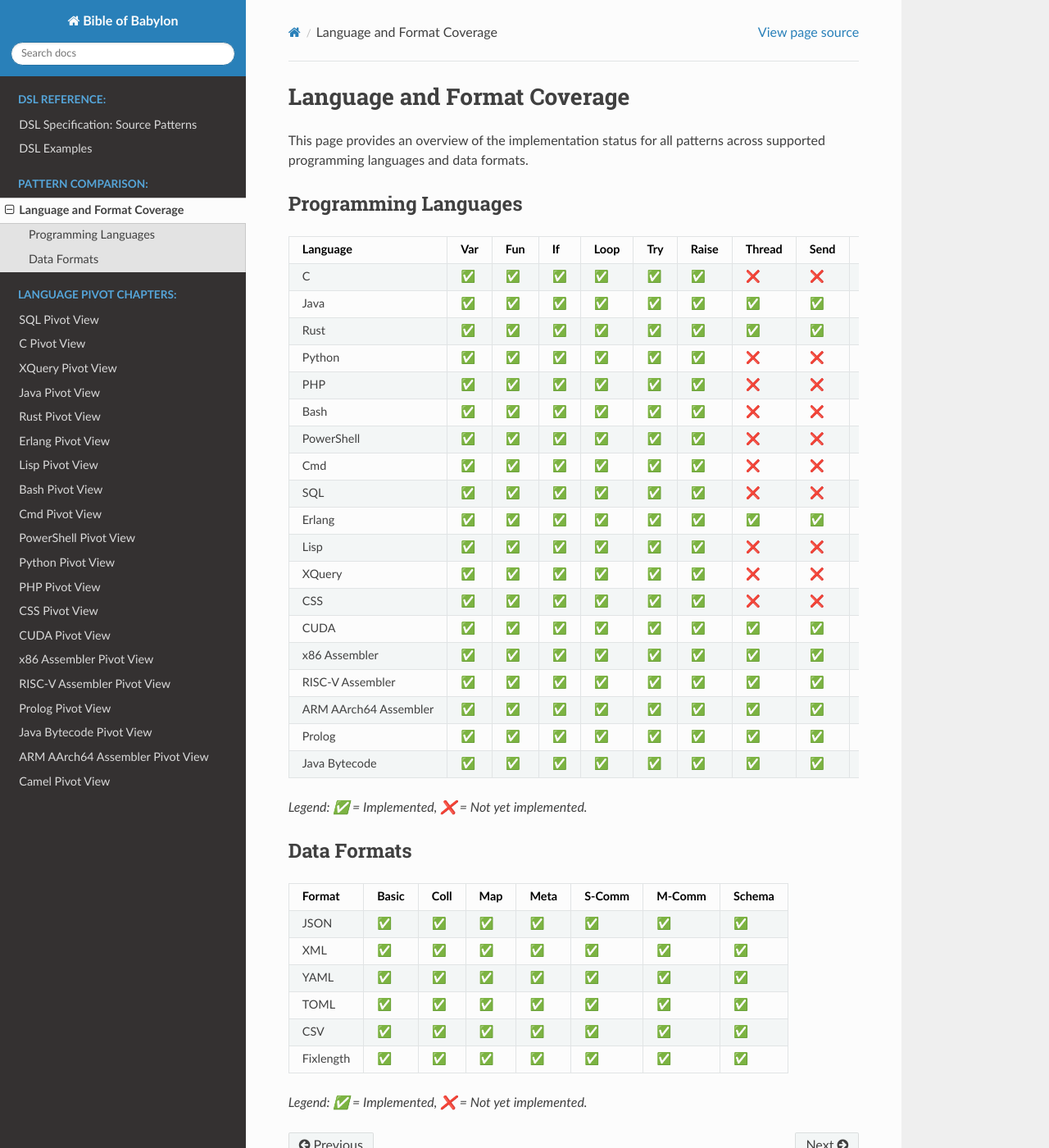
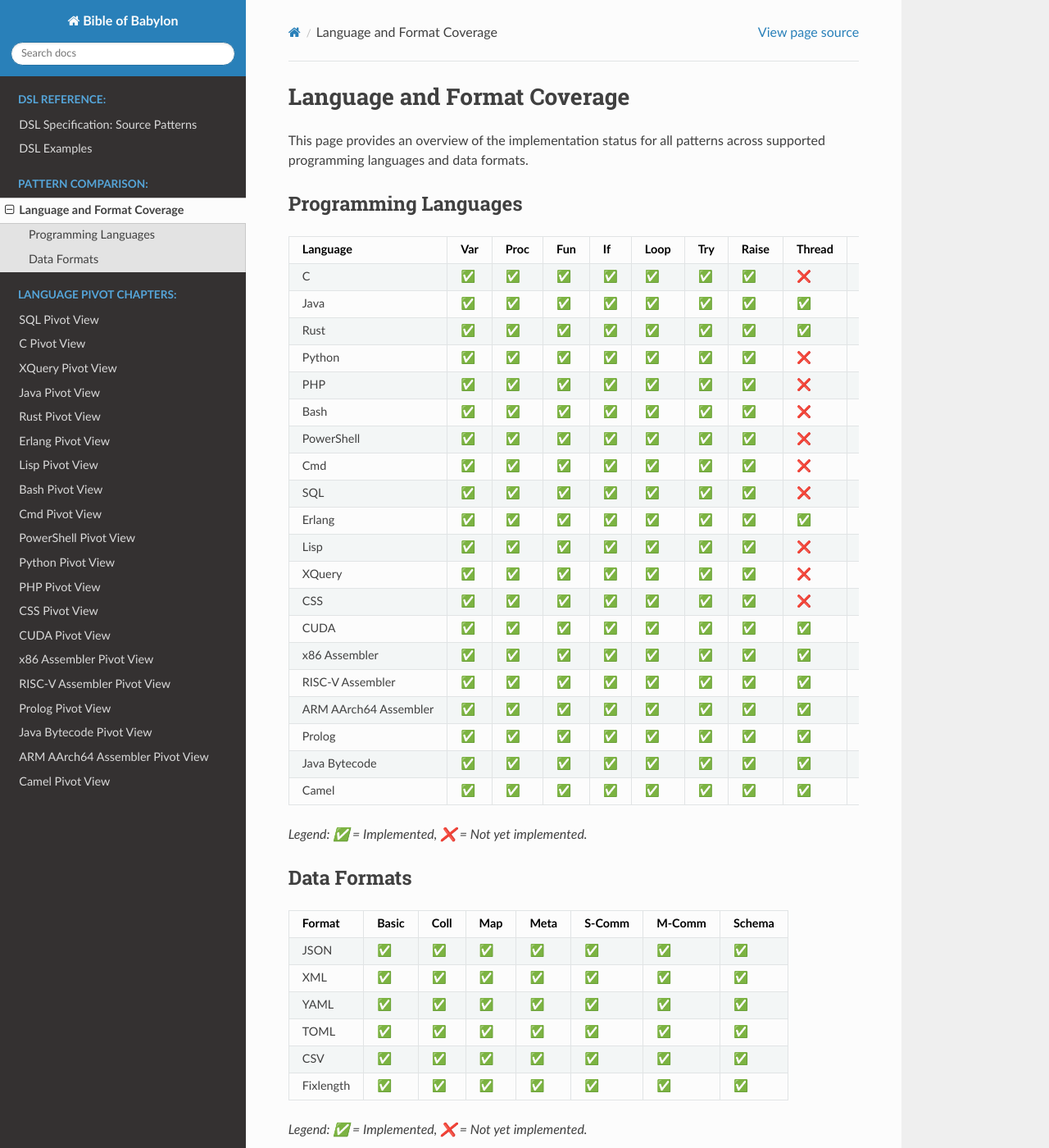
Before and after one commit to chatelao/bible-of-babylon, a Sphinx documentation site: the page built from docs/coverage.md, in a window 1280 px wide and 1400 px high. Shown: the whole window at 82% size. Built offline with Sphinx 7.4.7 and the Read the Docs theme 3.1.0, drawn with Linux system fonts in a browser that asks for light colours; pages that are not in the unit, such as notebooks, are missing from menus.

Commit message:
Update matrix generation configuration and coverage documentation
- Added "Camel" to supported programming languages in `src/generator.py`.
- Updated `.readthedocs.yaml` and `.github/workflows/release.yml` to include ARM AArch64, Java Bytecode, and Camel in the comparison matrices.
- Updated `docs/coverage.md` to include Camel and the ProcedureDefinition pattern, and corrected table formatting.
- Regenerated documentation artifacts.

```diff
--- a/docs/coverage.md
+++ b/docs/coverage.md
@@ -4,27 +4,28 @@ This page provides an overview of the implementation status for all patterns acr
 
 ## Programming Languages
 
-| Language | Var | Fun | If | Loop | Try | Raise | Thread | Send | Recv | S-Comm | M-Comm | Print | Import | Switch | Const | Add | Sub | Mul | Div | Rem | Floor | Round | Inc | Dec | LSh | RSh | Bit |
-|----------|:---:|:---:|:--:|:----:|:---:|:-----:|:------:|:----:|:----:|:------:|:------:|:-----:|:------:|:------:|:-----:|:---:|:---:|:---:|:---:|:---:|:-----:|:-----:|:---:|:---:|:---:|:---:|:---:|
-| C | ✅ | ✅ | ✅ | ✅ | ✅ | ✅ | ❌ | ❌ | ❌ | ✅ | ✅ | ✅ | ✅ | ✅ | ✅ | ✅ | ✅ | ✅ | ✅ | ✅ | ✅ | ✅ | ✅ | ✅ | ✅ | ✅ | ✅ |
-| Java | ✅ | ✅ | ✅ | ✅ | ✅ | ✅ | ✅ | ✅ | ✅ | ✅ | ✅ | ✅ | ✅ | ✅ | ✅ | ✅ | ✅ | ✅ | ✅ | ✅ | ✅ | ✅ | ✅ | ✅ | ✅ | ✅ | ✅ |
-| Rust | ✅ | ✅ | ✅ | ✅ | ✅ | ✅ | ✅ | ✅ | ✅ | ✅ | ✅ | ✅ | ✅ | ✅ | ✅ | ✅ | ✅ | ✅ | ✅ | ✅ | ✅ | ✅ | ✅ | ✅ | ✅ | ✅ | ✅ |
-| Python | ✅ | ✅ | ✅ | ✅ | ✅ | ✅ | ❌ | ❌ | ❌ | ✅ | ✅ | ✅ | ✅ | ✅ | ✅ | ✅ | ✅ | ✅ | ✅ | ✅ | ✅ | ✅ | ✅ | ✅ | ✅ | ✅ | ✅ |
-| PHP | ✅ | ✅ | ✅ | ✅ | ✅ | ✅ | ❌ | ❌ | ❌ | ✅ | ✅ | ✅ | ✅ | ✅ | ✅ | ✅ | ✅ | ✅ | ✅ | ✅ | ✅ | ✅ | ✅ | ✅ | ✅ | ✅ | ✅ |
-| Bash | ✅ | ✅ | ✅ | ✅ | ✅ | ✅ | ❌ | ❌ | ❌ | ✅ | ✅ | ✅ | ✅ | ✅ | ✅ | ✅ | ✅ | ✅ | ✅ | ✅ | ✅ | ✅ | ✅ | ✅ | ✅ | ✅ | ✅ |
-| PowerShell | ✅ | ✅ | ✅ | ✅ | ✅ | ✅ | ❌ | ❌ | ❌ | ✅ | ✅ | ✅ | ✅ | ✅ | ✅ | ✅ | ✅ | ✅ | ✅ | ✅ | ✅ | ✅ | ✅ | ✅ | ✅ | ✅ | ✅ |
-| Cmd | ✅ | ✅ | ✅ | ✅ | ✅ | ✅ | ❌ | ❌ | ❌ | ✅ | ✅ | ✅ | ✅ | ✅ | ✅ | ✅ | ✅ | ✅ | ✅ | ✅ | ❌ | ❌ | ✅ | ✅ | ✅ | ✅ | ✅ |
-| SQL | ✅ | ✅ | ✅ | ✅ | ✅ | ✅ | ❌ | ❌ | ❌ | ✅ | ✅ | ✅ | ✅ | ✅ | ✅ | ✅ | ✅ | ✅ | ✅ | ✅ | ✅ | ✅ | ✅ | ✅ | ❌ | ❌ | ✅ |
-| Erlang | ✅ | ✅ | ✅ | ✅ | ✅ | ✅ | ✅ | ✅ | ✅ | ✅ | ✅ | ✅ | ✅ | ✅ | ✅ | ✅ | ✅ | ✅ | ✅ | ✅ | ✅ | ✅ | ✅ | ✅ | ✅ | ✅ | ✅ |
-| Lisp | ✅ | ✅ | ✅ | ✅ | ✅ | ✅ | ❌ | ❌ | ❌ | ✅ | ✅ | ✅ | ✅ | ✅ | ✅ | ✅ | ✅ | ✅ | ✅ | ✅ | ✅ | ✅ | ✅ | ✅ | ✅ | ✅ | ✅ |
-| XQuery | ✅ | ✅ | ✅ | ✅ | ✅ | ✅ | ❌ | ❌ | ❌ | ✅ | ✅ | ✅ | ✅ | ✅ | ✅ | ✅ | ✅ | ✅ | ✅ | ✅ | ✅ | ✅ | ✅ | ✅ | ❌ | ❌ | ✅ |
-| CSS | ✅ | ✅ | ✅ | ✅ | ✅ | ✅ | ❌ | ❌ | ❌ | ✅ | ✅ | ✅ | ✅ | ✅ | ✅ | ✅ | ✅ | ✅ | ✅ | ✅ | ❌ | ✅ | ✅ | ✅ | ❌ | ❌ | ✅ |
-| CUDA | ✅ | ✅ | ✅ | ✅ | ✅ | ✅ | ✅ | ✅ | ✅ | ✅ | ✅ | ✅ | ✅ | ✅ | ✅ | ✅ | ✅ | ✅ | ✅ | ✅ | ✅ | ✅ | ✅ | ✅ | ✅ | ✅ | ✅ |
-| x86 Assembler | ✅ | ✅ | ✅ | ✅ | ✅ | ✅ | ✅ | ✅ | ✅ | ✅ | ✅ | ✅ | ✅ | ✅ | ✅ | ✅ | ✅ | ✅ | ✅ | ❌ | ❌ | ❌ | ✅ | ✅ | ✅ | ✅ | ✅ |
-| RISC-V Assembler | ✅ | ✅ | ✅ | ✅ | ✅ | ✅ | ✅ | ✅ | ✅ | ✅ | ✅ | ✅ | ✅ | ✅ | ✅ | ✅ | ✅ | ✅ | ✅ | ✅ | ❌ | ❌ | ✅ | ✅ | ✅ | ✅ | ✅ |
-| ARM AArch64 Assembler | ✅ | ✅ | ✅ | ✅ | ✅ | ✅ | ✅ | ✅ | ✅ | ✅ | ✅ | ✅ | ✅ | ✅ | ✅ | ✅ | ✅ | ✅ | ✅ | ❌ | ❌ | ❌ | ✅ | ✅ | ✅ | ✅ | ✅ |
-| Prolog | ✅ | ✅ | ✅ | ✅ | ✅ | ✅ | ✅ | ✅ | ✅ | ✅ | ✅ | ✅ | ✅ | ✅ | ✅ | ✅ | ✅ | ✅ | ✅ | ✅ | ✅ | ✅ | ✅ | ✅ | ✅ | ✅ | ✅ |
-| Java Bytecode | ✅ | ✅ | ✅ | ✅ | ✅ | ✅ | ✅ | ✅ | ✅ | ✅ | ✅ | ✅ | ✅ | ✅ | ✅ | ✅ | ✅ | ✅ | ✅ | ✅ | ❌ | ❌ | ✅ | ✅ | ✅ | ✅ | ✅ |
+| Language | Var | Proc | Fun | If | Loop | Try | Raise | Thread | Send | Recv | S-Comm | M-Comm | Print | Import | Switch | Const | Add | Sub | Mul | Div | Rem | Floor | Round | Inc | Dec | LSh | RSh | Bit |
+|----------|:---:|:---:|:---:|:--:|:----:|:---:|:-----:|:------:|:----:|:----:|:------:|:------:|:-----:|:------:|:------:|:-----:|:---:|:---:|:---:|:---:|:---:|:-----:|:-----:|:---:|:---:|:---:|:---:|:---:|
+| C | ✅ | ✅ | ✅ | ✅ | ✅ | ✅ | ✅ | ❌ | ❌ | ❌ | ✅ | ✅ | ✅ | ✅ | ✅ | ✅ | ✅ | ✅ | ✅ | ✅ | ✅ | ✅ | ✅ | ✅ | ✅ | ✅ | ✅ | ✅ |
+| Java | ✅ | ✅ | ✅ | ✅ | ✅ | ✅ | ✅ | ✅ | ✅ | ✅ | ✅ | ✅ | ✅ | ✅ | ✅ | ✅ | ✅ | ✅ | ✅ | ✅ | ✅ | ✅ | ✅ | ✅ | ✅ | ✅ | ✅ | ✅ |
+| Rust | ✅ | ✅ | ✅ | ✅ | ✅ | ✅ | ✅ | ✅ | ✅ | ✅ | ✅ | ✅ | ✅ | ✅ | ✅ | ✅ | ✅ | ✅ | ✅ | ✅ | ✅ | ✅ | ✅ | ✅ | ✅ | ✅ | ✅ | ✅ |
+| Python | ✅ | ✅ | ✅ | ✅ | ✅ | ✅ | ✅ | ❌ | ❌ | ❌ | ✅ | ✅ | ✅ | ✅ | ✅ | ✅ | ✅ | ✅ | ✅ | ✅ | ✅ | ✅ | ✅ | ✅ | ✅ | ✅ | ✅ | ✅ |
+| PHP | ✅ | ✅ | ✅ | ✅ | ✅ | ✅ | ✅ | ❌ | ❌ | ❌ | ✅ | ✅ | ✅ | ✅ | ✅ | ✅ | ✅ | ✅ | ✅ | ✅ | ✅ | ✅ | ✅ | ✅ | ✅ | ✅ | ✅ | ✅ |
+| Bash | ✅ | ✅ | ✅ | ✅ | ✅ | ✅ | ✅ | ❌ | ❌ | ❌ | ✅ | ✅ | ✅ | ✅ | ✅ | ✅ | ✅ | ✅ | ✅ | ✅ | ✅ | ✅ | ✅ | ✅ | ✅ | ✅ | ✅ | ✅ |
+| PowerShell | ✅ | ✅ | ✅ | ✅ | ✅ | ✅ | ✅ | ❌ | ❌ | ❌ | ✅ | ✅ | ✅ | ✅ | ✅ | ✅ | ✅ | ✅ | ✅ | ✅ | ✅ | ✅ | ✅ | ✅ | ✅ | ✅ | ✅ | ✅ |
+| Cmd | ✅ | ✅ | ✅ | ✅ | ✅ | ✅ | ✅ | ❌ | ❌ | ❌ | ✅ | ✅ | ✅ | ✅ | ✅ | ✅ | ✅ | ✅ | ✅ | ✅ | ✅ | ❌ | ❌ | ✅ | ✅ | ✅ | ✅ | ✅ |
+| SQL | ✅ | ✅ | ✅ | ✅ | ✅ | ✅ | ✅ | ❌ | ❌ | ❌ | ✅ | ✅ | ✅ | ✅ | ✅ | ✅ | ✅ | ✅ | ✅ | ✅ | ✅ | ✅ | ✅ | ✅ | ✅ | ❌ | ❌ | ✅ |
+| Erlang | ✅ | ✅ | ✅ | ✅ | ✅ | ✅ | ✅ | ✅ | ✅ | ✅ | ✅ | ✅ | ✅ | ✅ | ✅ | ✅ | ✅ | ✅ | ✅ | ✅ | ✅ | ✅ | ✅ | ✅ | ✅ | ✅ | ✅ | ✅ |
+| Lisp | ✅ | ✅ | ✅ | ✅ | ✅ | ✅ | ✅ | ❌ | ❌ | ❌ | ✅ | ✅ | ✅ | ✅ | ✅ | ✅ | ✅ | ✅ | ✅ | ✅ | ✅ | ✅ | ✅ | ✅ | ✅ | ✅ | ✅ | ✅ |
+| XQuery | ✅ | ✅ | ✅ | ✅ | ✅ | ✅ | ✅ | ❌ | ❌ | ❌ | ✅ | ✅ | ✅ | ✅ | ✅ | ✅ | ✅ | ✅ | ✅ | ✅ | ✅ | ✅ | ✅ | ✅ | ✅ | ❌ | ❌ | ✅ |
+| CSS | ✅ | ✅ | ✅ | ✅ | ✅ | ✅ | ✅ | ❌ | ❌ | ❌ | ✅ | ✅ | ✅ | ✅ | ✅ | ✅ | ✅ | ✅ | ✅ | ✅ | ✅ | ❌ | ✅ | ✅ | ✅ | ❌ | ❌ | ✅ |
+| CUDA | ✅ | ✅ | ✅ | ✅ | ✅ | ✅ | ✅ | ✅ | ✅ | ✅ | ✅ | ✅ | ✅ | ✅ | ✅ | ✅ | ✅ | ✅ | ✅ | ✅ | ✅ | ✅ | ✅ | ✅ | ✅ | ✅ | ✅ | ✅ |
+| x86 Assembler | ✅ | ✅ | ✅ | ✅ | ✅ | ✅ | ✅ | ✅ | ✅ | ✅ | ✅ | ✅ | ✅ | ✅ | ✅ | ✅ | ✅ | ✅ | ✅ | ❌ | ❌ | ❌ | ✅ | ✅ | ✅ | ✅ | ✅ | ✅ |
+| RISC-V Assembler | ✅ | ✅ | ✅ | ✅ | ✅ | ✅ | ✅ | ✅ | ✅ | ✅ | ✅ | ✅ | ✅ | ✅ | ✅ | ✅ | ✅ | ✅ | ✅ | ✅ | ❌ | ❌ | ✅ | ✅ | ✅ | ✅ | ✅ | ✅ |
+| ARM AArch64 Assembler | ✅ | ✅ | ✅ | ✅ | ✅ | ✅ | ✅ | ✅ | ✅ | ✅ | ✅ | ✅ | ✅ | ✅ | ✅ | ✅ | ✅ | ✅ | ✅ | ❌ | ❌ | ❌ | ✅ | ✅ | ✅ | ✅ | ✅ | ✅ |
+| Prolog | ✅ | ✅ | ✅ | ✅ | ✅ | ✅ | ✅ | ✅ | ✅ | ✅ | ✅ | ✅ | ✅ | ✅ | ✅ | ✅ | ✅ | ✅ | ✅ | ✅ | ✅ | ✅ | ✅ | ✅ | ✅ | ✅ | ✅ | ✅ |
+| Java Bytecode | ✅ | ✅ | ✅ | ✅ | ✅ | ✅ | ✅ | ✅ | ✅ | ✅ | ✅ | ✅ | ✅ | ✅ | ✅ | ✅ | ✅ | ✅ | ✅ | ✅ | ❌ | ❌ | ✅ | ✅ | ✅ | ✅ | ✅ | ✅ |
+| Camel | ✅ | ✅ | ✅ | ✅ | ✅ | ✅ | ✅ | ✅ | ✅ | ✅ | ✅ | ✅ | ✅ | ✅ | ✅ | ✅ | ✅ | ✅ | ✅ | ✅ | ✅ | ✅ | ✅ | ✅ | ✅ | ✅ | ✅ | ✅ |
 
 *Legend: ✅ = Implemented, ❌ = Not yet implemented.*
 
```
Also changed, not shown: .readthedocs.yaml, 2 other files.
